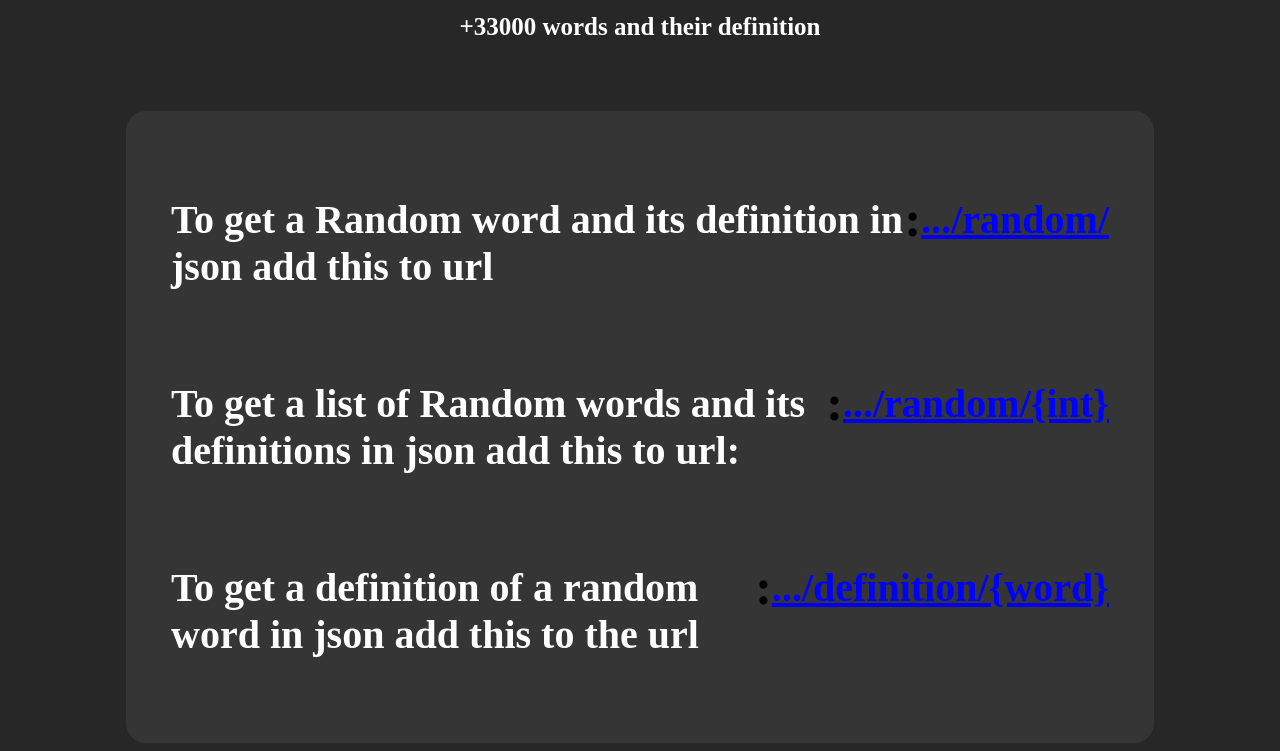
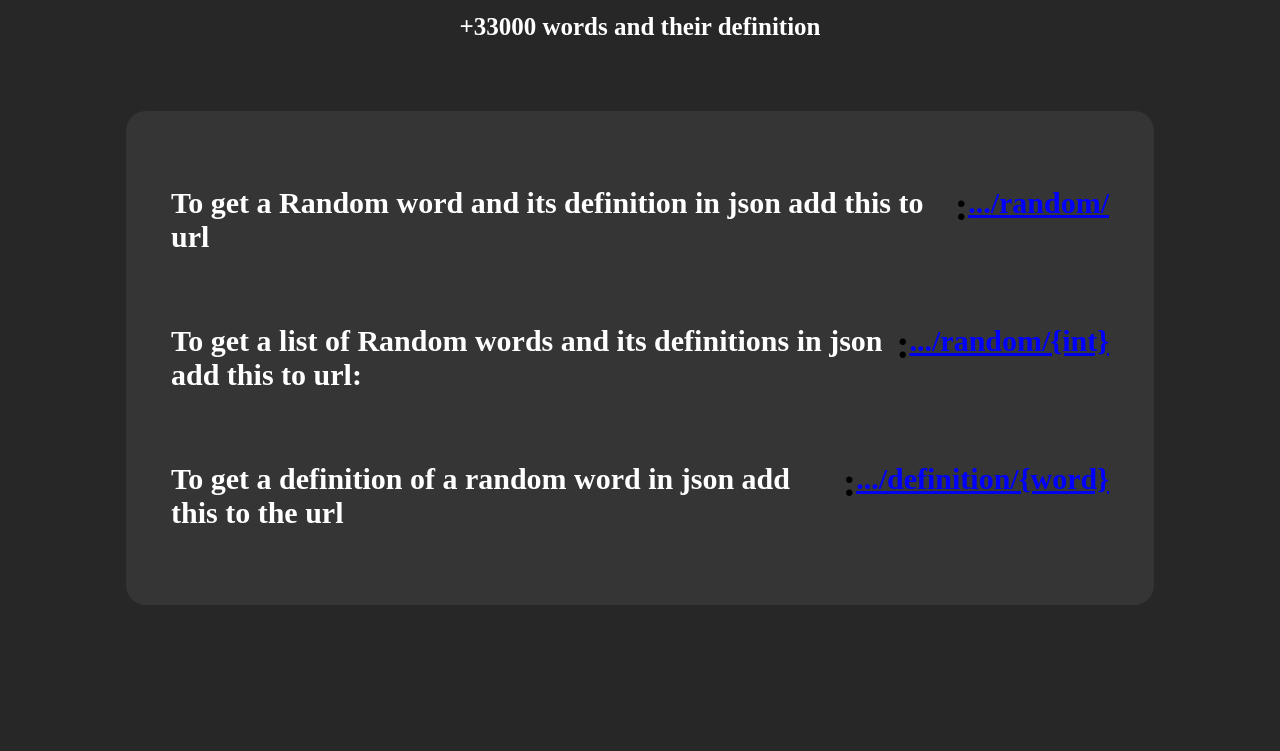
Before and after one commit to v1mbi/random_word_api, a Django app: page / in a window 1280 px wide. Shown: the part 152-903 px from the top of the page. After the commit the page ends 757 px from the top, so only its background shows below. Run offline with Django 5.2, Linux system fonts and the light colour scheme.

Commit message:
adjusted routing and fixed font size

```diff
--- a/api/templates/api/index.html
+++ b/api/templates/api/index.html
@@ -26,36 +26,36 @@
 
     <div style="padding: 40px; margin: auto; border-radius: 20px; background-color: rgb(53, 53, 53);width: 75%;margin-top: 70px;">
       <div style="display: flex; padding: 5px;">
-        <h3 style="font-size: 40px; color: white;">
+        <h3 style="font-size: 30px; color: white;">
           To get a Random word and its definition in json add this to url
         </h3>
-        <h1 style="font-size: 50px ;"> : </h1>
+        <h1 style="font-size: 40px ;"> : </h1>
         <a href="https://random-word-api-d7bd.onrender.com/random/"
-        style="margin-left: auto;"><h3 style="color: blue; font-style: normal; font-size: 40px">
+        style="margin-left: auto;"><h3 style="color: blue; font-style: normal; font-size: 30px">
             .../random/
           </h3></a
         >
       </div>
       <div style="display: flex; padding: 5px; ">
-        <h3 style="font-size: 40px; color: white;">
+        <h3 style="font-size: 30px; color: white;">
           To get a list of Random words and its definitions in json add this to
           url:
         </h3>
-        <h1 style="font-size: 50px ;"> : </h1>
+        <h1 style="font-size: 40px ;"> : </h1>
         <a href="https://random-word-api-d7bd.onrender.com/random/"
-           style="margin-left: auto;"><h3 style="color: blue; font-style: normal; font-size: 40px">
+           style="margin-left: auto;"><h3 style="color: blue; font-style: normal; font-size: 30px">
             .../random/{int}
           </h3></a
         >
       </div>
 
       <div style="display: flex; padding: 5px; ">
-        <h3 style="font-size: 40px; color: white;">
+        <h3 style="font-size: 30px; color: white;">
           To get a definition of a random word in json add this to the url
         </h3>
-        <h1 style="font-size: 50px ;"> : </h1>
+        <h1 style="font-size: 40px ;"> : </h1>
         <a href="https://random-word-api-d7bd.onrender.com/definition/"
-        style="margin-left: auto;"><h3 style="color: rgb(0, 0, 255); font-style: normal; font-size: 40px">
+        style="margin-left: auto;"><h3 style="color: rgb(0, 0, 255); font-style: normal; font-size: 30px">
             .../definition/{word}
           </h3></a
         >
--- a/api/urls.py
+++ b/api/urls.py
@@ -6,9 +6,13 @@ from .views import get_word , post_word , delete_all, get_n_words,get_definition
 
 urlpatterns = [
     path('random/', get_word),
+    path('random', get_word),
     path('post/', post_word),
+    path('post', post_word),
     path('delete/', delete_all),
+    path('delete', delete_all),
     path('random/<int:pk>', get_n_words),
+    path('random/<int:pk>/', get_n_words),
     path('definition/<str:pk>',get_definition),path('',get_index,name=""),
     re_path(r'^.*$',invalid)
 
```
